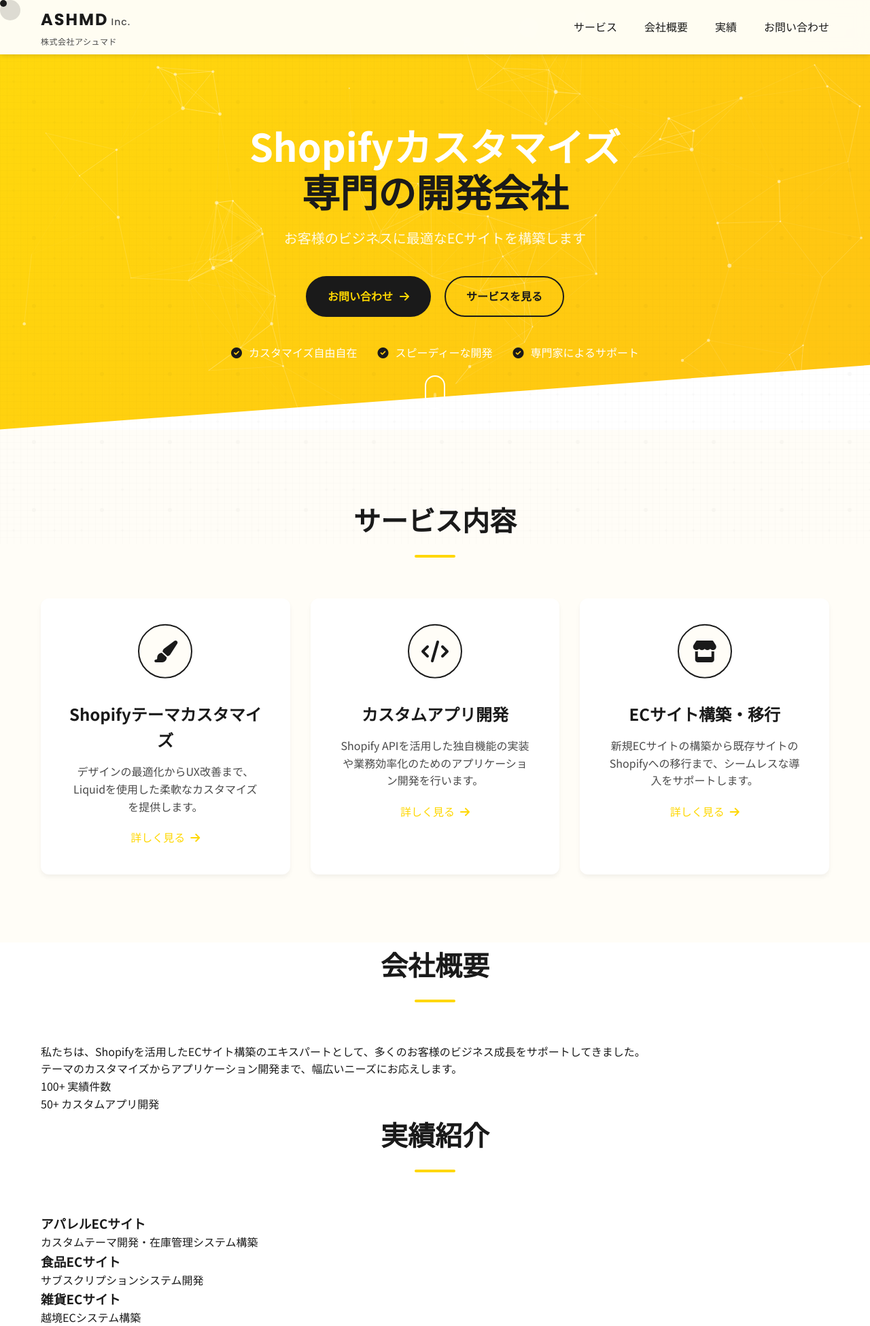
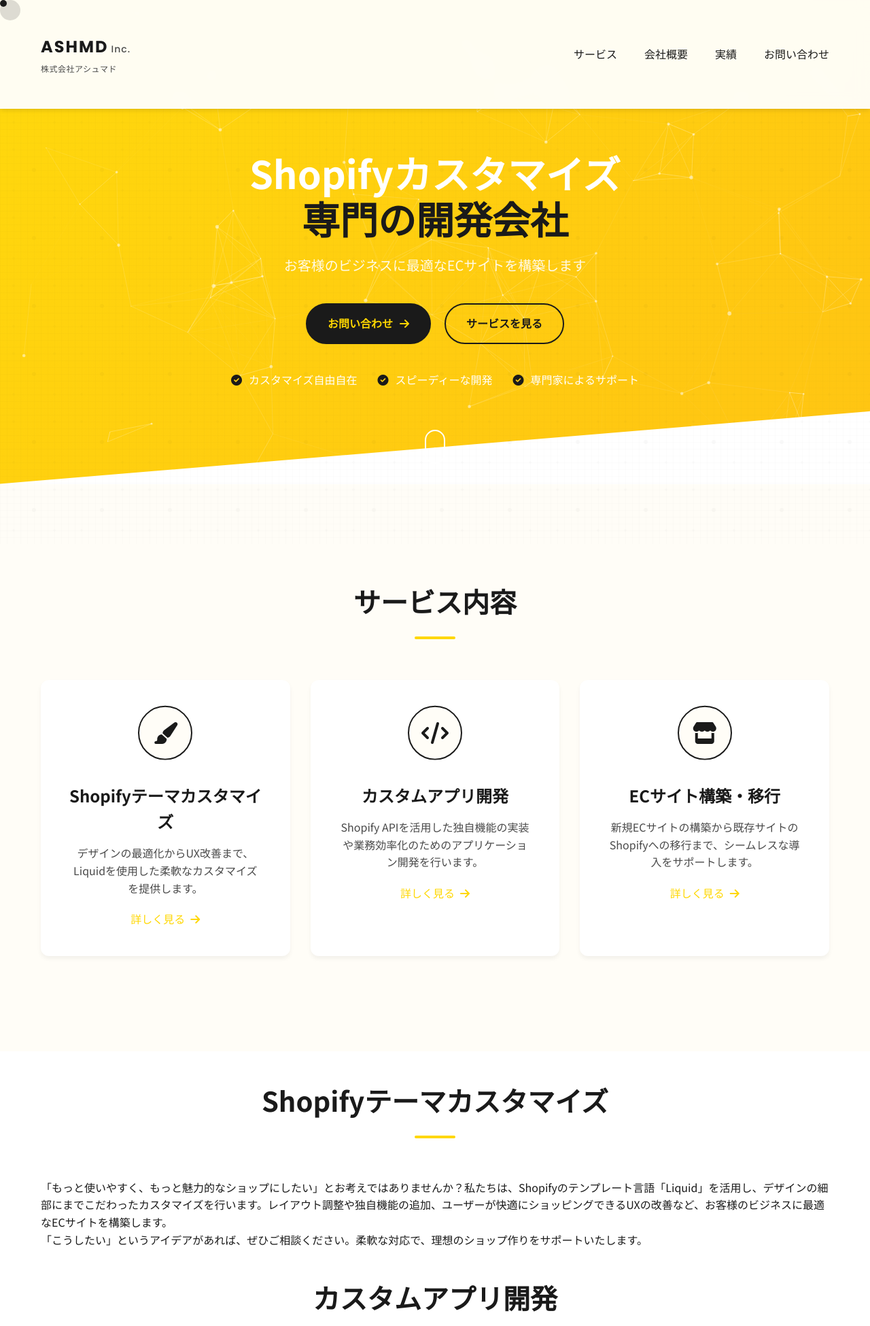
Before and after one commit to ashmd-biz/ashmd-biz.github.io, a PHP site: page / in a window 1280 px wide. Shown: the top 1950 px of the page at 68% size. Run offline with PHP 8.4, Linux system fonts and the light colour scheme.

Commit message:
住所変更

```diff
--- a/assets/css/style.css
+++ b/assets/css/style.css
@@ -29,7 +29,7 @@ body {
 
 .container {
     max-width: 1200px;
-    margin: 0 auto;
+    margin: 40px auto;
     padding: 0 20px;
 }
 
--- a/index.html
+++ b/index.html
@@ -115,6 +115,48 @@
             </div>
         </section>
 
+
+        <section id="about" class="about">
+            <div class="container">
+                <h2 class="section-title">Shopifyテーマカスタマイズ</h2>
+                <div class="about-content">
+                    <div class="about-text">
+                        <p>「もっと使いやすく、もっと魅力的なショップにしたい」とお考えではありませんか？私たちは、Shopifyのテンプレート言語「Liquid」を活用し、デザインの細部にまでこだわったカスタマイズを行います。レイアウト調整や独自機能の追加、ユーザーが快適にショッピングできるUXの改善など、お客様のビジネスに最適なECサイトを構築します。
+                        </p>
+                        <p>「こうしたい」というアイデアがあれば、ぜひご相談ください。柔軟な対応で、理想のショップ作りをサポートいたします。</p>
+                    </div>
+                </div>
+            </div>
+        </section>
+
+        <section id="about" class="about">
+            <div class="container">
+                <h2 class="section-title">カスタムアプリ開発</h2>
+                <div class="about-content">
+                    <div class="about-text">
+                        <p> 「もっと便利な機能を追加したい」「日々の業務を自動化したい」——そんな課題を解決するために、Shopify APIを活用したカスタムアプリ開発を行います。
+                            既存の機能では対応できない独自の要件に合わせて、新しい機能を実装したり、受注管理や在庫管理の自動化、外部サービスとの連携など、業務の効率化をサポート。Shopifyストアをより使いやすく、より強力なビジネスツールへと進化させます。
+                            「こんなことはできる？」といったご相談も大歓迎です。あなたのビジネスに最適なソリューションをご提案いたします。</p>
+                    </div>
+                    </div>
+                </div>
+            </div>
+        </section>
+
+        <section id="about" class="about">
+            <div class="container">
+                <h2 class="section-title">ECサイト構築・移行</h2>
+                <div class="about-content">
+                    <div class="about-text">
+                        <p>「新しくECサイトを立ち上げたい」「今のサイトをShopifyに移行したい」——そんなご要望に、豊富な経験を活かして最適なソリューションを提供します。
+                            ゼロからのサイト構築はもちろん、既存のECサイトからのスムーズな移行にも対応。デザインや機能を最適化しながら、ブランドの世界観や運営フローを大切にしたストアを実現します。データ移行や決済設定、アプリ連携など、導入後も安心して運用できるようサポートいたします。
+                            Shopifyを活用したECサイトの立ち上げ・移行をご検討の方は、ぜひお気軽にご相談ください。</p>
+                    </div>
+                    </div>
+                </div>
+            </div>
+        </section>
+
         <section id="about" class="about">
             <div class="container">
                 <h2 class="section-title">会社概要</h2>
@@ -170,15 +212,15 @@
                         <div class="contact-details">
                             <div class="contact-item">
                                 <i class="fas fa-map-marker-alt"></i>
-                                <span>〒000-0000 東京都○○区××</span>
+                                <span>〒194-0013 東京都町田市原町田6-24-15 伊勢元ビル402</span>
                             </div>
                             <div class="contact-item">
                                 <i class="fas fa-phone"></i>
-                                <span>03-0000-0000</span>
+                                <span></span>
                             </div>
                             <div class="contact-item">
                                 <i class="fas fa-envelope"></i>
-                                <span>info@ashmad.co.jp</span>
+                                <span>info@ashmd.biz</span>
                             </div>
                         </div>
                     </div>
@@ -218,8 +260,8 @@
             <div class="footer-content">
                 <div class="footer-info">
                     <h3>株式会社アシュマド</h3>
-                    <p>〒000-0000<br>東京都○○区××</p>
-                    <p>TEL: 03-0000-0000<br>営業時間: 9:00-18:00（平日）</p>
+                    <p>〒194-0013<br>東京都町田市原町田6-24-15 伊勢元ビル402</p>
+                    <p>TEL: <br>営業時間: 9:00-18:00（平日）</p>
                 </div>
                 <div class="footer-links">
                     <ul>
```
